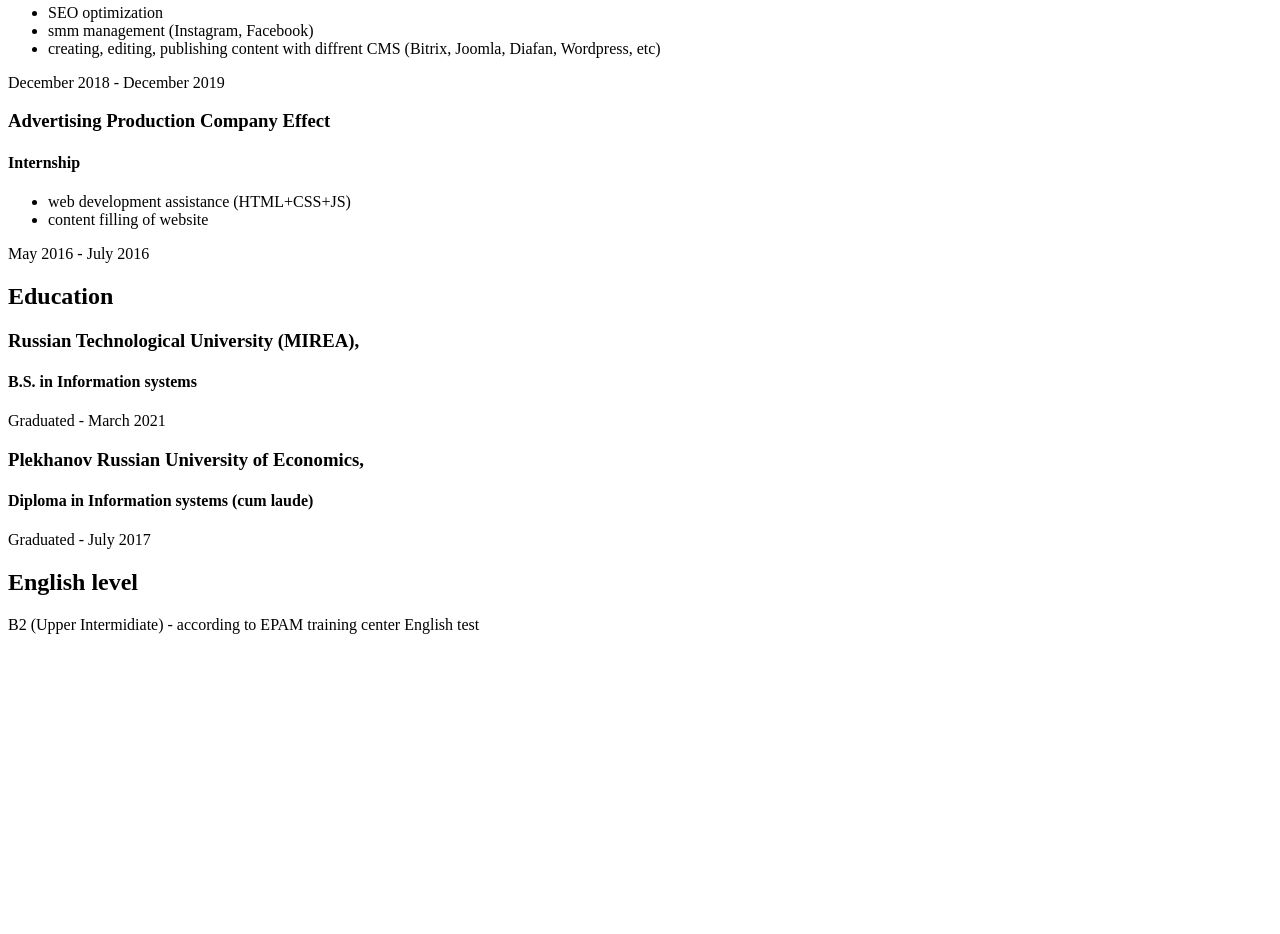
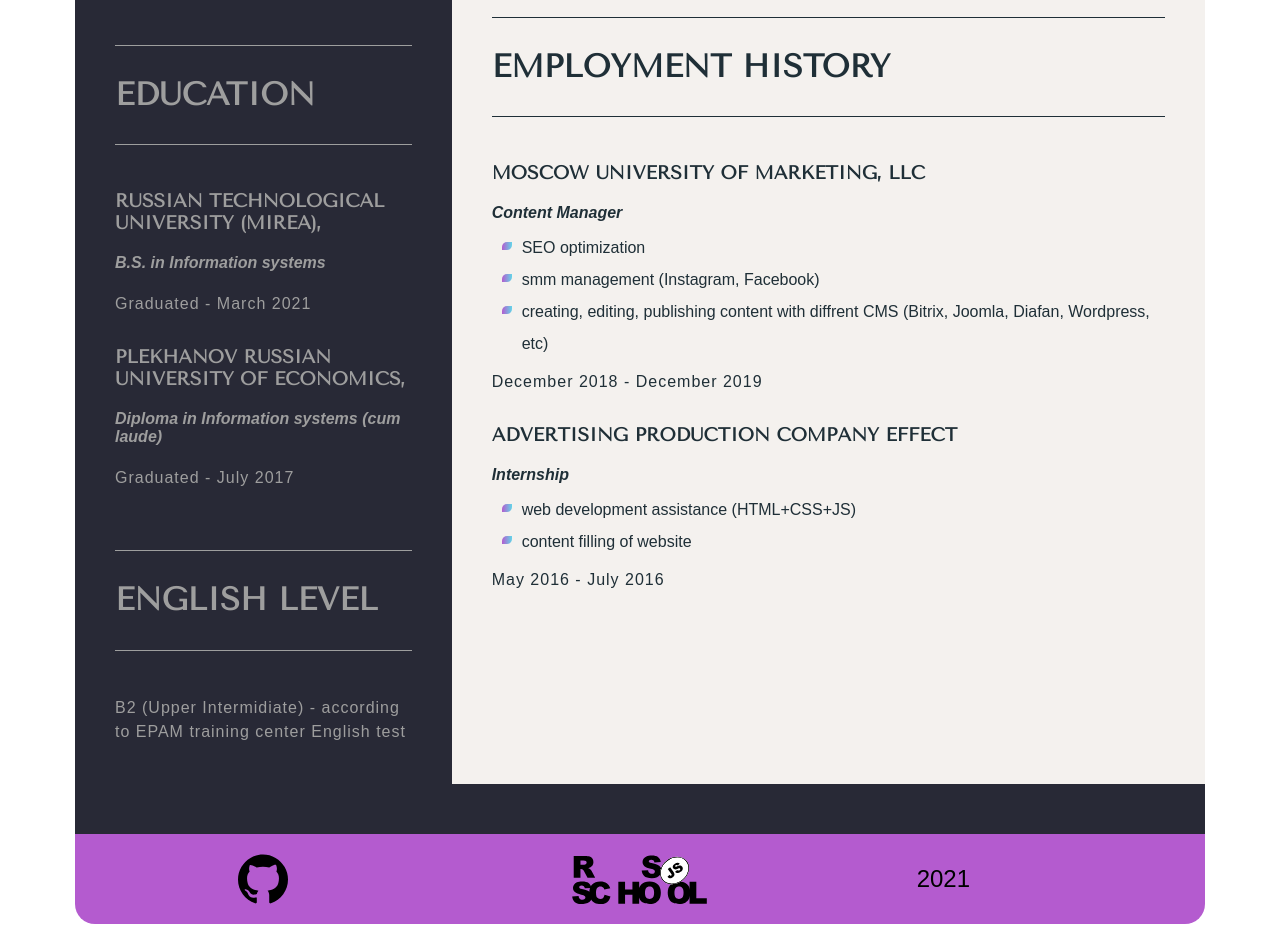
Before and after one commit to DariaDaina/rsschool-cv, a plain HTML site: page index.html in a window 1280 px wide. Shown: the part 1033-1967 px from the top of the page. Before the commit the page ends 1683 px from the top, so only its background shows below. Drawn offline with nearby package versions, Linux system fonts and the light colour scheme.

Commit message:
feat: add html file

```diff
--- /dev/null
+++ b/css/style.css
@@ -0,0 +1,178 @@
+body {
+  font-family: "Montserrat", sans-serif;
+  margin: 0;
+  padding: 0;
+}
+
+*,
+*:before,
+*:after {
+  box-sizing: border-box;
+}
+
+p,
+h1,
+h2,
+h3,
+h4,
+h5,
+h6 {
+  margin: 0;
+}
+
+ul {
+  list-style: none;
+  margin: 0;
+  padding: 0;
+}
+
+.list li {
+  position: relative;
+  padding-left: 30px;
+}
+
+.list li::before {
+    content:"";
+    position: absolute;
+    left: 10px;
+    top: 10px;
+    background:linear-gradient(to right, #b45bcf, #62d6e8);
+    width:10px;
+    height:8px;
+    border-top-left-radius: 5px;
+    border-bottom-right-radius: 5px;
+}
+
+img {
+  display: block;
+  max-width: 100%;
+  margin: 0 auto;
+}
+
+a {
+  text-decoration: none;
+  color: #62d6e8;
+}
+
+li {
+  line-height: 2;
+}
+
+.container {
+  position: relative;
+  width: 1130px;
+  margin: 0 auto 50px;
+  display: grid;
+  grid-template-columns: repeat(12, 1fr);
+  grid-template-rows: auto 100px;
+  grid-template-areas:
+    "a a a a m m m m m m m m"
+    "f f f f f f f f f f f f";
+}
+
+.aside {
+  grid-area: a;
+  background-color: #282936;
+  color: #9e9e9e;
+}
+
+.main {
+  grid-area: m;
+  background-color: #f4f1ee;
+  color: #1f2f37;
+}
+
+.footer {
+  grid-area: f;
+  height: 140px;
+  background-color: #b45bcf;
+  border-top: 50px solid #282936;
+  border-bottom-left-radius: 20px;
+  border-bottom-right-radius: 20px;
+}
+
+header,
+section {
+  position: relative;
+  padding: 20px 40px;
+}
+
+.title {
+  padding: 10px 0;
+  font-family: 'Tenor Sans', sans-serif;
+  text-transform: uppercase;
+}
+
+.header-title {
+  font-size: 48px;
+  font-weight: 100;
+  text-transform: uppercase;
+  padding-top: 30px;
+  color: #ffffff;
+}
+
+
+.small-title {
+  padding: 10px 0 10px;
+  font-style: italic;
+}
+
+section p {
+  padding: 10px 0 20px;
+  letter-spacing: 1px;
+  line-height: 24px;
+}
+
+.section-title {
+  padding: 30px 0;
+  margin: 0 0 35px;
+  border-top: 1px solid #9e9e9e;
+  border-bottom: 1px solid #9e9e9e;
+  font-size: 32px;
+  line-height: 1.2;
+}
+
+.section-title_light {
+  border-top: 1px solid #9e9e9e;
+  border-bottom: 1px solid #9e9e9e;
+}
+
+.section-title_dark {
+  border-top: 1px solid #1f2f37;
+  border-bottom: 1px solid #1f2f37;
+}
+
+.header-image {
+  width: 250px;
+  border-radius: 50%;
+  padding: 0 15px 10px 0;
+  border: 1px solid #b45bcf;
+  background-color: #b45bcf;
+}
+
+.social-links {
+  display: flex;
+  width: 100%;
+  justify-content: space-around;
+  align-items: center;
+  padding-top: 20px;
+}
+
+.link {
+  display: block;
+  width: 200px;
+  height: 50px;
+  background-size: contain;
+  background-position: center;
+  background-repeat: no-repeat;
+  font-size: 24px;
+  line-height: 50px;
+}
+
+.gh-link {
+  background-image: url(/img/github-logo.svg);
+}
+
+.rs-link {
+  background-image: url(/img/rsschool-js.svg);
+}
--- a/index.html
+++ b/index.html
@@ -4,67 +4,99 @@
     <meta charset="UTF-8" />
     <meta http-equiv="X-UA-Compatible" content="IE=edge" />
     <meta name="viewport" content="width=device-width, initial-scale=1.0" />
-    <title>Document</title>
-    <link rel="stylesheet" href="style.css" />
+    <title>CV</title>
+    <link rel="stylesheet" href="/css/style.css" />
 
     <link
       rel="stylesheet"
       href="//cdnjs.cloudflare.com/ajax/libs/highlight.js/11.2.0/styles/base16/dracula.min.css"
     />
+    <link rel="preconnect" href="https://fonts.googleapis.com" />
+    <link rel="preconnect" href="https://fonts.gstatic.com" crossorigin />
+    <link
+      href="https://fonts.googleapis.com/css2?family=Tenor+Sans&display=swap"
+      rel="stylesheet"
+    />
   </head>
   <body>
     <div class="container">
-      <!--<nav class="nav">
-        <div class="nav__row">
-          <a href="#">
-            <img src="./img/logo.png" alt="Logo" class="nav__logo" />
-          </a>
-          <ul class="nav__menu">
-            <li><a href="#contacts">contacts</a></li>
-            <li><a href="#">objective</a></li>
-            <li><a href="#">skills</a></li>
-            <li><a href="#">code</a></li>
-            <li><a href="#">employment</a></li>
-            <li><a href="#">education</a></li>
-            <li><a href="#">english</a></li>
-          </ul>
-        </div>
-      </nav>
-    -->
+      <aside class="aside">
         <header>
-        <h1>Daria Daina Tsukanova</h1>
+          <img
+            src="/img/profile-pic.jpg"
+            alt="Profile picture"
+            class="header-image"
+          />
+
+          <h1 class="title header-title">Daria D. Tsukanova</h1>
         </header>
-      <main>
+
         <section id="contacts" class="contacts">
-          <h2>Contacts</h2>
+          <h2 class="title section-title section-title_light">Contacts</h2>
           <ul>
-            <li>E-mail: d.d.tsukanova@gmail.com</li>
-            <li>Telegram: @DariaDaina</li>
             <li>
-              GitHub: <a href="https://github.com/DariaDaina">DariaDaina</a>
+              E-mail:
+              <a href="mailto:d.d.tsukanova@gmail.com"
+                >d.d.tsukanova@gmail.com</a
+              >
+            </li>
+            <li>
+              Telegram:
+              <a href="https://telegram.me/DariaDaina" target="blank"
+                >@DariaDaina</a
+              >
+            </li>
+            <li>
+              GitHub:
+              <a href="https://github.com/DariaDaina" target="blank"
+                >DariaDaina</a
+              >
             </li>
           </ul>
         </section>
         <section id="objective" class="objective">
-          <h2>Objective</h2>
+          <h2 class="title section-title section-title_light">Objective</h2>
           <p>
             Recently graduated IT student with the goal of mastering web
             development and finding a job in this field (or at least trying to
             get practical skills to be able to work on my specialty).
           </p>
         </section>
+        <section id="education" class="education">
+          <h2 class="title section-title section-title_light">Education</h2>
+          <h3 class="title">Russian Technological University (MIREA),</h3>
+          <h4 class="small-title">B.S. in Information systems</h4>
+          <p>Graduated - March 2021</p>
+
+
+          <h3 class="title">Plekhanov Russian University of Economics,</h3>
+          <h4 class="small-title">Diploma in Information systems (cum laude)</h4>
+          <p>Graduated - July 2017</p>
+        </section>
+        <section id="english" class="english">
+          <h2 class="title section-title section-title_light">English level</h2>
+          <p>
+            B2 (Upper Intermidiate) - according to EPAM training center English
+            test
+          </p>
+        </section>
+      </aside>
+
+      <main class="main">
         <section id="skills" class="skills">
-          <h2>Professional Knowledge & Skills</h2>
+          <h2 class="title section-title section-title_dark">
+            Professional Knowledge & Skills
+          </h2>
           <p>
             Basic working knowledge (self-styding, a bit of work experience):
           </p>
-          <ul>
+          <ul class="list">
             <li>HTML</li>
             <li>CSS</li>
           </ul>
 
           <p>Basic theoretical knowledge (university labs):</p>
-          <ul>
+          <ul class="list">
             <li>C#</li>
             <li>Delphi</li>
             <li>Java</li>
@@ -77,7 +109,7 @@
           </ul>
         </section>
         <section id="code" class="code">
-          <h2>Code example</h2>
+          <h2 class="section-title section-title_dark">Code example</h2>
           <pre>
             <code class="language-javascript">
   function getMiddle(s)
@@ -91,10 +123,10 @@
           </pre>
         </section>
         <section id="employment" class="employment">
-          <h2>Employment History</h2>
-          <h3>Moscow University of marketing, LLC</h3>
-          <h4>Content Manager</h4>
-          <ul>
+          <h2 class="title section-title section-title_dark">Employment History</h2>
+          <h3 class="title">Moscow University of marketing, LLC</h3>
+          <h4 class="small-title">Content Manager</h4>
+          <ul class="list">
             <li>SEO optimization</li>
             <li>smm management (Instagram, Facebook)</li>
             <li>
@@ -104,34 +136,25 @@
           </ul>
           <p>December 2018 - December 2019</p>
 
-          <h3>Advertising Production Company Effect</h3>
-          <h4>Internship</h4>
+          <h3 class="title">Advertising Production Company Effect</h3>
+          <h4 class="small-title">Internship</h4>
 
-          <ul>
+          <ul class="list">
             <li>web development assistance (HTML+CSS+JS)</li>
             <li>content filling of website</li>
           </ul>
           <p>May 2016 - July 2016</p>
         </section>
-        <section id="education" class="education">
-          <h2>Education</h2>
-          <h3>Russian Technological University (MIREA),</h3>
-          <h4>B.S. in Information systems</h4>
-          <p>Graduated - March 2021</p>
-
-          <h3>Plekhanov Russian University of Economics,</h3>
-          <h4>Diploma in Information systems (cum laude)</h4>
-          <p>Graduated - July 2017</p>
-        </section>
-        <section id="english" class="english">
-          <h2>English level</h2>
-          <p>
-            B2 (Upper Intermidiate) - according to EPAM training center English
-            test
-          </p>
-        </section>
       </main>
-      <footer></footer>
+      <footer class="footer">
+        <ul class="social-links">
+          <li class="">
+            <a class="link gh-link" href="https://github.com/DariaDaina"></a>
+          </li>
+          <li><a class="link rs-link" href="https://rs.school/js/"></a></li>
+          <li class="link">2021</li>
+        </ul>
+      </footer>
     </div>
     <script src="//cdnjs.cloudflare.com/ajax/libs/highlight.js/11.2.0/highlight.min.js"></script>
     <script>
```
Also changed, not shown: img/github-logo.svg (added), img/profile-pic.jpg (added), img/rsschool-js.svg (added). Lines whose indentation alone changed are shown as unchanged.
